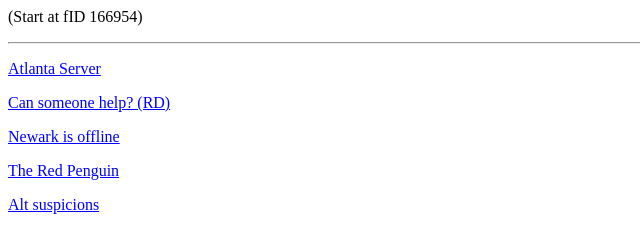
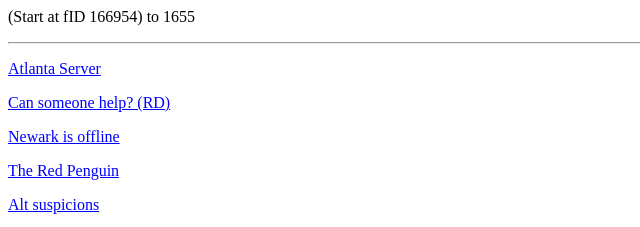
Before and after one commit to ttmand/mand-tt-threads, a plain HTML site: page index.html in a window 1280 px wide. Shown: the top 227 px of the page, 0-640 px from the left. Drawn offline with Linux system fonts and the light colour scheme.

Commit message:
Update index.html

```diff
--- a/index.html
+++ b/index.html
@@ -20,7 +20,7 @@ a:active {
 </style>
 </head>
   <body>
-<p>(Start at fID 166954)</p>
+<p>(Start at fID 166954) to 1655</p>
     <hr>
 
 
```
